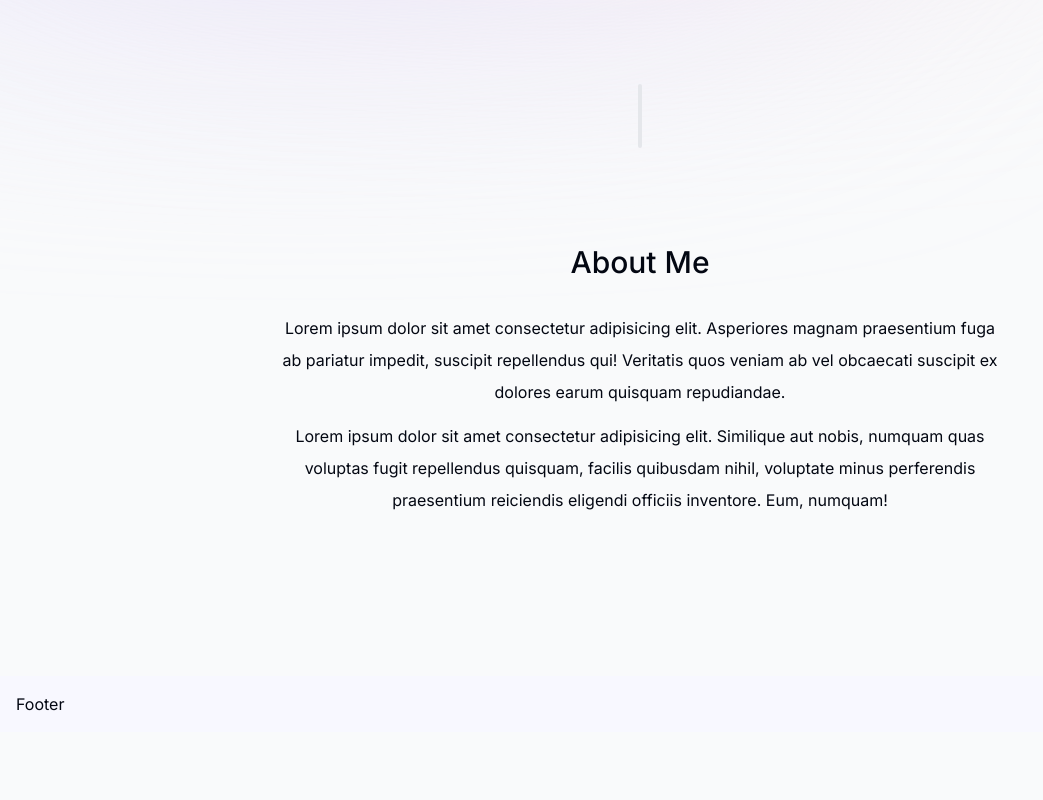
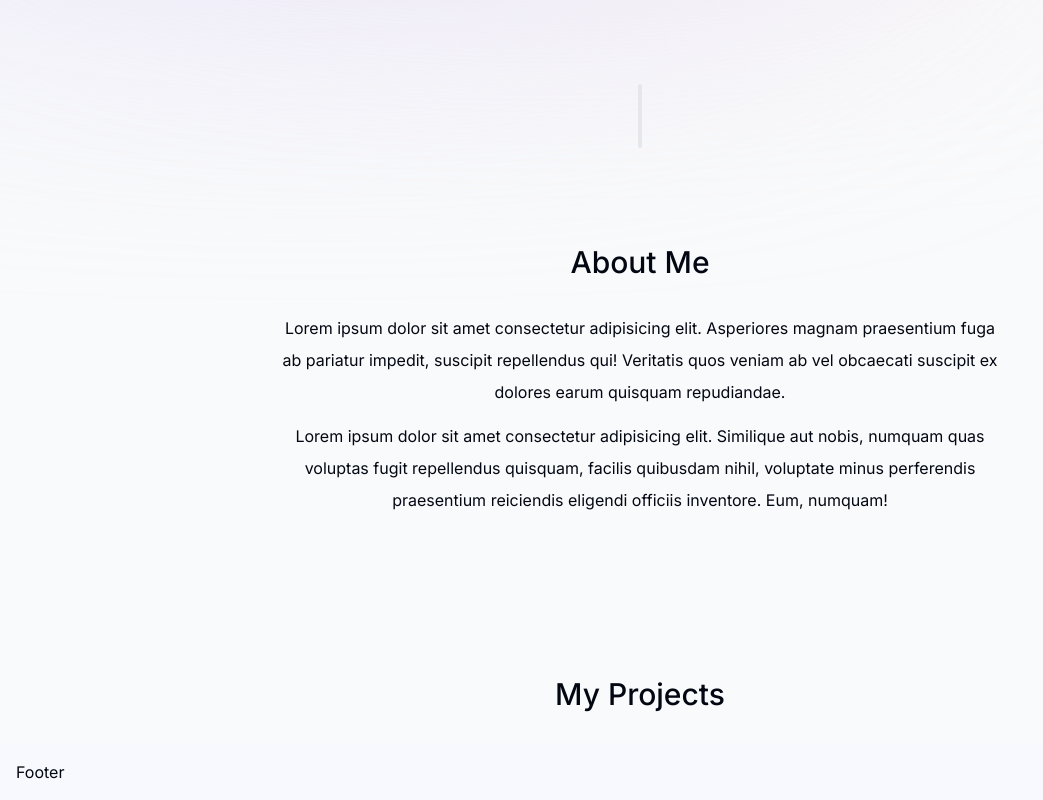
Before and after one commit to ndemontrond/P8-Portfolio, a Next.js app: page / in a window 1280 px wide. Shown: the part 606-1406 px from the top of the page, without its empty margins (0-1043 px from the left). Before the commit the page ends 1338 px from the top, so only its background shows below. Built offline with nearby package versions, Linux system fonts and the light colour scheme.

Commit message:
added section for projects

```diff
--- a/src/app/page.tsx
+++ b/src/app/page.tsx
@@ -4,6 +4,7 @@
 import SectionDivider from "@/components/section-divider";
 import About from "@/components/about";
 import React from "react";
+import Projects from "@/components/projects";
 
 export default function Home() {
     return (
@@ -11,6 +12,7 @@
             <Intro />
             <SectionDivider />
             <About />
+            <Projects />
         </main>
     );
 }
--- /dev/null
+++ b/src/components/projects.tsx
@@ -0,0 +1,14 @@
+import React from "react";
+import SectionHeading from "./section-heading";
+
+export default function Projects() {
+    return (
+        <section>
+            <SectionHeading>My projects</SectionHeading>
+        <div>
+
+        </div>
+        </section>
+
+    );
+}
```
